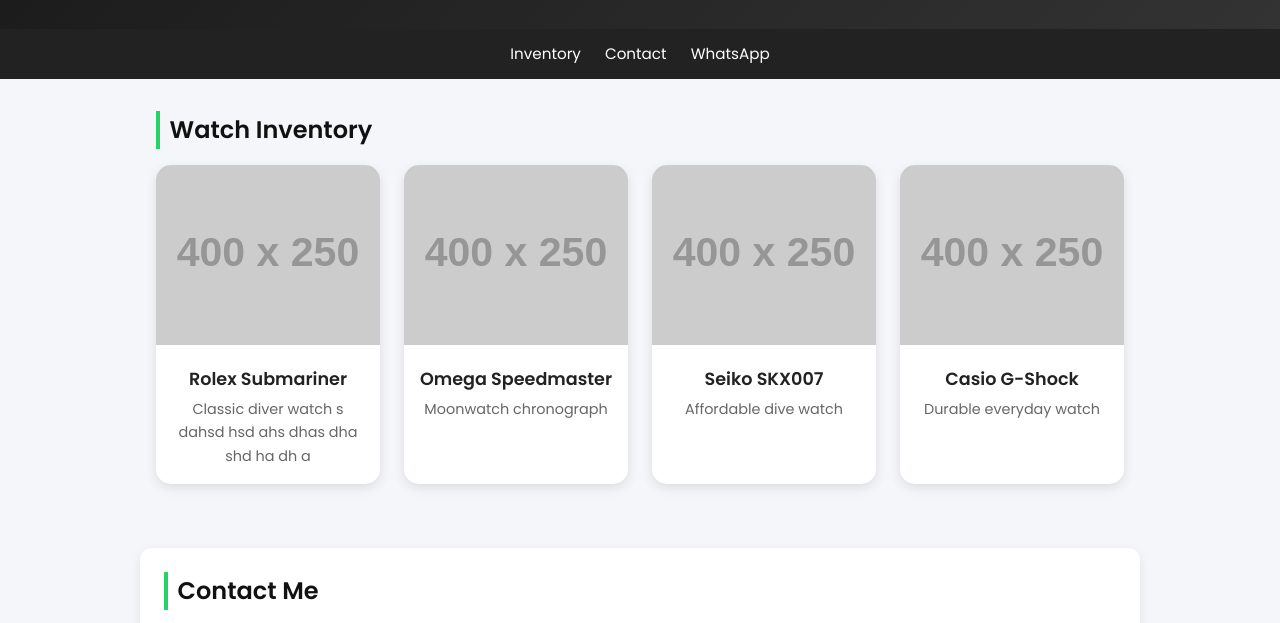
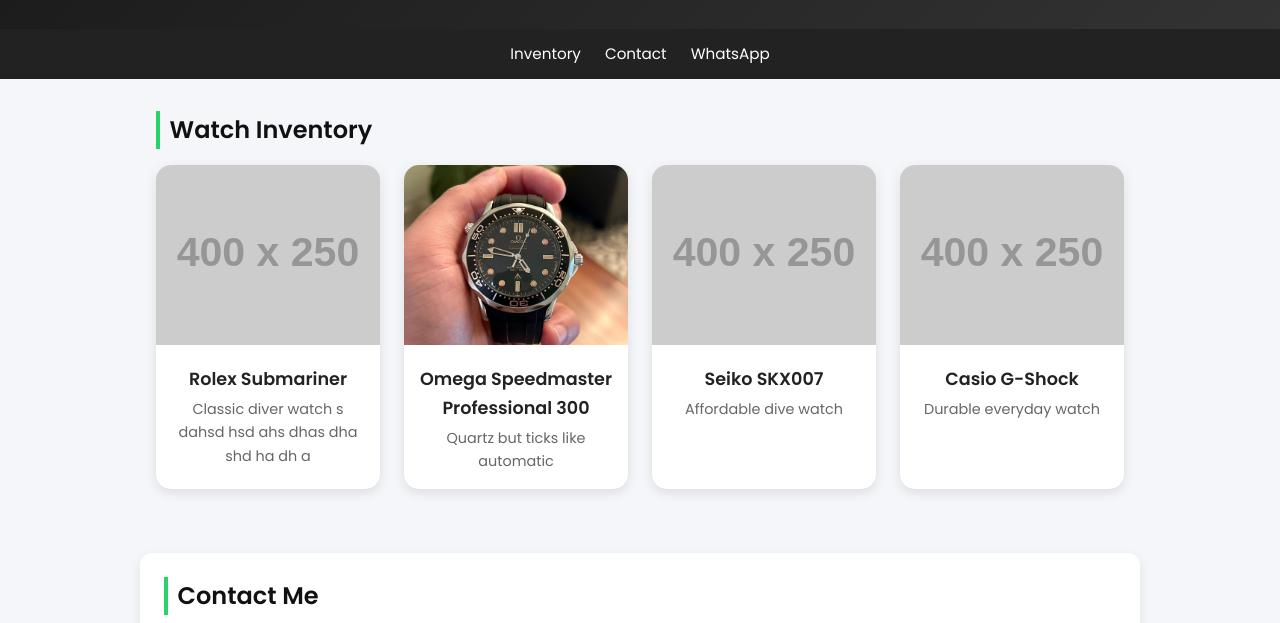
Before and after one commit to luxuryreps/repwebsite, a plain HTML site: page index.html in a window 1280 px wide. Shown: the part 120-743 px from the top of the page. Drawn offline with Linux system fonts and the light colour scheme; placeholder pictures from the web are drawn by us.

Commit message:
added test image

```diff
--- a/index.html
+++ b/index.html
@@ -185,7 +185,7 @@
     // Example watch data
     const watches = [
       { name: "Rolex Submariner", desc: "Classic diver watch s dahsd  hsd ahs dhas dha shd ha dh a", img: "https://via.placeholder.com/400x250?text=Rolex+Submariner" },
-      { name: "Omega Speedmaster", desc: "Moonwatch chronograph", img: "https://via.placeholder.com/400x250?text=Omega+Speedmaster" },
+      { name: "Omega Speedmaster Professional 300", desc: "Quartz but ticks like automatic", img: "images/omegasmp300.jpeg" },
       { name: "Seiko SKX007", desc: "Affordable dive watch", img: "https://via.placeholder.com/400x250?text=Seiko+SKX007" },
       { name: "Casio G-Shock", desc: "Durable everyday watch", img: "https://via.placeholder.com/400x250?text=Casio+G-Shock" },
     ];
```
Also changed, not shown: images/omegasmp300.jpeg (added).
